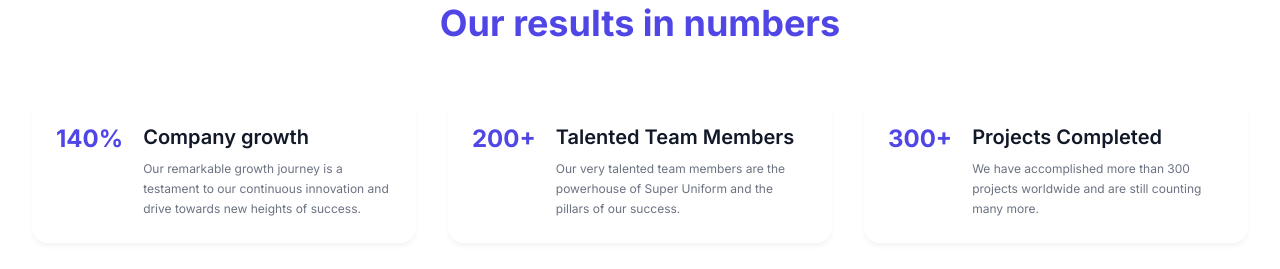
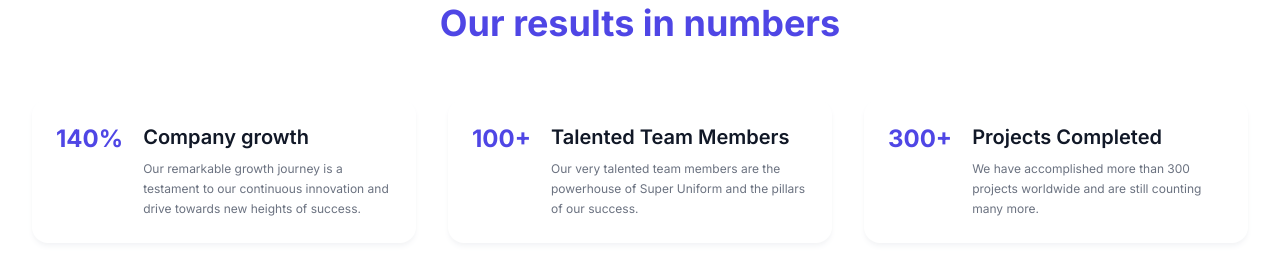
Before and after one commit to ahte24/E-Com, a Next.js app: page /about in a window 1280 px wide. Shown: the part 2280-2549 px from the top of the page. Built offline with nearby package versions, Linux system fonts and the light colour scheme.

Commit message:
final commit

```diff
--- a/app/about/page.js
+++ b/app/about/page.js
@@ -207,7 +207,7 @@ const page = () => {
 						<div className="w-full max-lg:max-w-2xl mx-auto lg:mx-0 lg:w-1/3 bg-white p-6 rounded-2xl shadow-md shadow-gray-100">
 							<div className="flex gap-5">
 								<div className="font-manrope text-2xl font-bold text-indigo-600">
-									200+
+									100+
 								</div>
 								<div className="flex-1">
 									<h4 className="text-xl text-gray-900 font-semibold mb-2">
```
